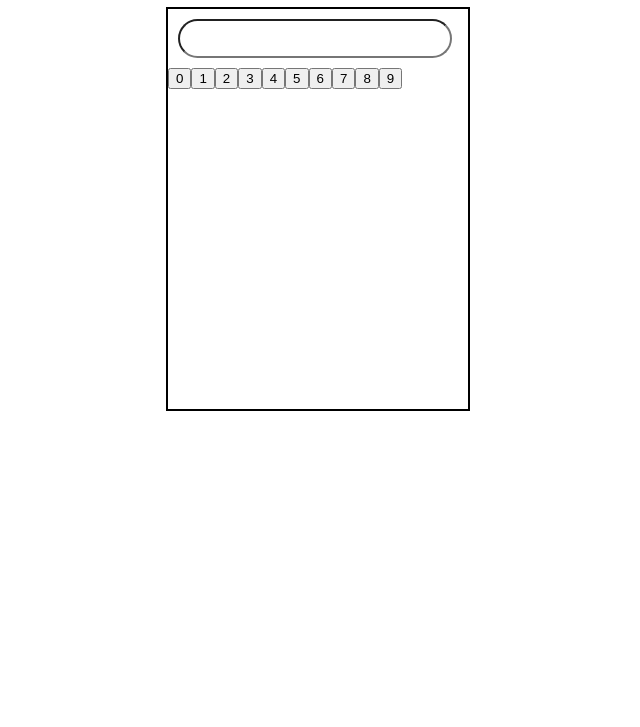
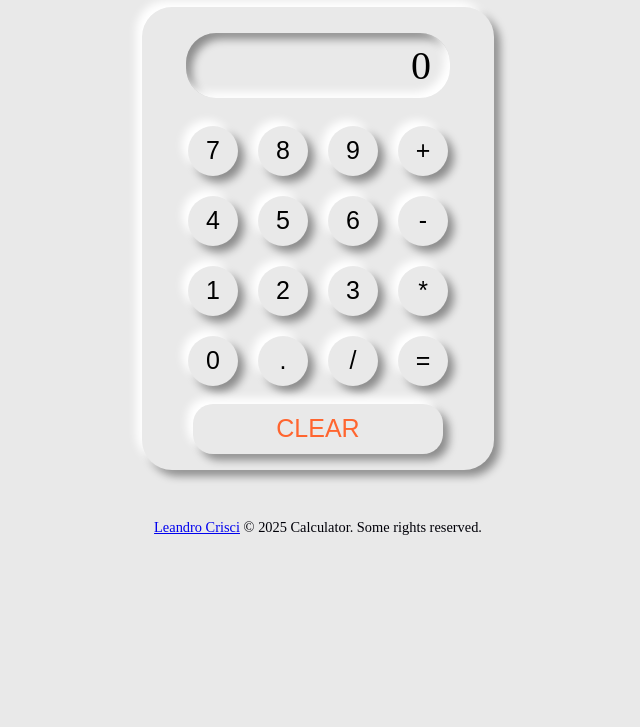
Before and after one commit to LeandroCrixi/calculator-js, a website: page index.html in a window 1280 px wide. Shown: the part 73-800 px from the top of the page, without its empty margins (322-962 px from the left). Drawn offline with Linux system fonts and the light colour scheme.

Commit message:
Final Project

```diff
--- a/index.html
+++ b/index.html
@@ -11,9 +11,40 @@
         <h1>Calculator</h1>
     </header>
     <main>
-        <div id="calculator"></div>
+        <div id="calculator">
+            <div class="screen" id="display">
+                <div class="innerDisplay">0</div>
+            </div>
+        <br>
+        <div class="buttons">
+            <button>7</button>
+            <button>8</button>
+            <button>9</button>
+            <button>+</button>
+            <button>4</button>
+            <button>5</button>
+            <button>6</button>
+            <button>-</button>
+            <button>1</button>
+            <button>2</button>
+            <button>3</button>
+            <button>*</button>
+            <button>0</button>
+            <button>.</button>
+            <button>/</button>
+            <button id="equals">=</button>
+        </div>
+        <br>
+        <button id="clear">CLEAR</button>
+        </div>
     </main>
-    <footer></footer>
+    <!-- Footer -->
+    <footer class="footer">
+        <p>
+	   <a href="https://leandro-crixi.netlify.app/" target="_blank">Leandro Crisci</a> &copy;
+           <span id="current-year"></span> Calculator. Some rights reserved.
+	</p>
+    </footer>
     <script src="./src/js/script.min.js" type="module" defer></script>
 </body>
 </html>
--- a/src/css/modules/footer.css
+++ b/src/css/modules/footer.css
@@ -0,0 +1,8 @@
+/* Footer */
+.footer {
+    margin-top: 20px;
+    text-align: center;
+    padding: 15px;
+    color: #000008;
+    font-size: 0.9rem;
+}
--- a/src/css/modules/main.css
+++ b/src/css/modules/main.css
@@ -1,16 +1,66 @@
-main{
+body{
+    background-color: #e9e9e9;
+}
+
+main {
     justify-items: center;
 }
 
-#calculator{
-    height: 400px;
-    width: 300px;
-    border: 2px solid black;
+#calculator {
+    height: 100%;
+    width: 320px;
+    margin: 10px;
+    padding: 1rem;
+    box-shadow: -6px -6px 9px #fff, 6px 6px 9px rgba(0, 0, 0, 0.4);
+    background-color: #e9e9e9;
+    border-radius: 30px;
+    justify-items: center;
+    /* border: 2px solid black; */
 }
 
-#display{
+#display {
+    width: 80%;
+    border-radius: 30px;
+    box-shadow: inset -6px -6px 9px #fff, inset 6px 6px 9px rgba(0, 0, 0, 0.4);
     margin: 10px;
-    padding: 10px 0;
-    width: 90%;
-    border-radius: 30px;
+    padding: 4px;
+    font-size: 40px;
+    text-align: end;
 }
+
+.innerDisplay {
+    padding: 5px 15px;
+}
+
+.buttons {
+    /* border: solid 2px red; */
+    margin: 0 30px;
+    display: flex;
+    flex-wrap: wrap;
+    gap: 20px;
+    align-items: center;
+    justify-content: center;
+}
+
+button {
+    font-size: 25px;
+    border-radius: 50%;
+    height: 50px;
+    width: 50px;
+    cursor: pointer;
+    border: none;
+    outline: none;
+    outline-style: none;
+    background: #e9e9e9;
+    box-shadow: -6px -6px 9px #fff, 6px 6px 9px rgba(0, 0, 0, 0.4);
+}
+
+button:hover, button:active {
+    background-color: #ccc;
+}
+
+#clear {
+    width: 250px;
+    border-radius: 20px;
+    color: #ff652f;
+}
--- a/src/css/style.css
+++ b/src/css/style.css
@@ -2,3 +2,4 @@
 @import './modules/variables.css';
 @import './modules/header.css';
 @import './modules/main.css';
+@import './modules/footer.css';
--- a/src/js/modules/api.js
+++ /dev/null
@@ -1,14 +0,0 @@
-const getData = async (callback) => {
-    try {
-        const res = await fetch('./src/data/data.json')
-        if (!res.ok) {
-            throw new Error(`HTTP Error! Status: ${res.status}`);
-        }
-        const data = await res.json()
-        callback(data)
-    } catch (error) {
-        console.error(error);
-    }
-}
-
-export { getData }
--- a/src/js/modules/dom.js
+++ b/src/js/modules/dom.js
@@ -1,19 +1,12 @@
-const processData = (data) => {
-    const calculator = document.getElementById('calculator')
-    const display = document.createElement('input')
-    display.classList.add('display')
-    display.id = 'display'
-    calculator.appendChild(display)
-
-    const dataArray = Object.values(data.digits)
-
-    dataArray.forEach((element) => {
-        const button = document.createElement('button')
-        button.textContent = element
-        calculator.appendChild(button)
-    });
-
-
+const displayingContent = (callback) => {
+    const display = document.querySelector('.innerDisplay')
+    callback(display)
 }
 
-export { processData }
+const currentYear = () => {
+    const year = new Date().getFullYear();
+    const current_year = document.getElementById('current-year')
+    current_year.textContent = year
+}
+
+export { displayingContent, currentYear }
--- a/src/js/modules/events.js
+++ b/src/js/modules/events.js
@@ -0,0 +1,22 @@
+let calculation = []
+let accumulativeCalculation
+
+const calculate = (display) => {
+    const buttons = document.querySelectorAll('button')
+
+    buttons.forEach(button => button.addEventListener('click', (e) => {
+        const value = e.target.textContent
+        if (value === 'CLEAR') {
+            calculation = []
+            display.textContent = 0
+        } else if (value === '=') {
+            display.textContent = eval(accumulativeCalculation)
+        } else {
+            calculation.push(value)
+            accumulativeCalculation = calculation.join('')
+            display.textContent = accumulativeCalculation
+        }
+    }))
+}
+
+export { calculate }
--- a/src/js/script.js
+++ b/src/js/script.js
@@ -1,4 +1,6 @@
-import { getData } from "./modules/api.js";
-import { processData } from "./modules/dom.js";
+import { displayingContent, currentYear } from "./modules/dom.js";
+import { calculate } from "./modules/events.js";
 
-getData(processData)
+// getNumber()
+displayingContent(calculate)
+currentYear()
```
Also changed, not shown: src/css/style.min.css, src/js/script.min.js.
